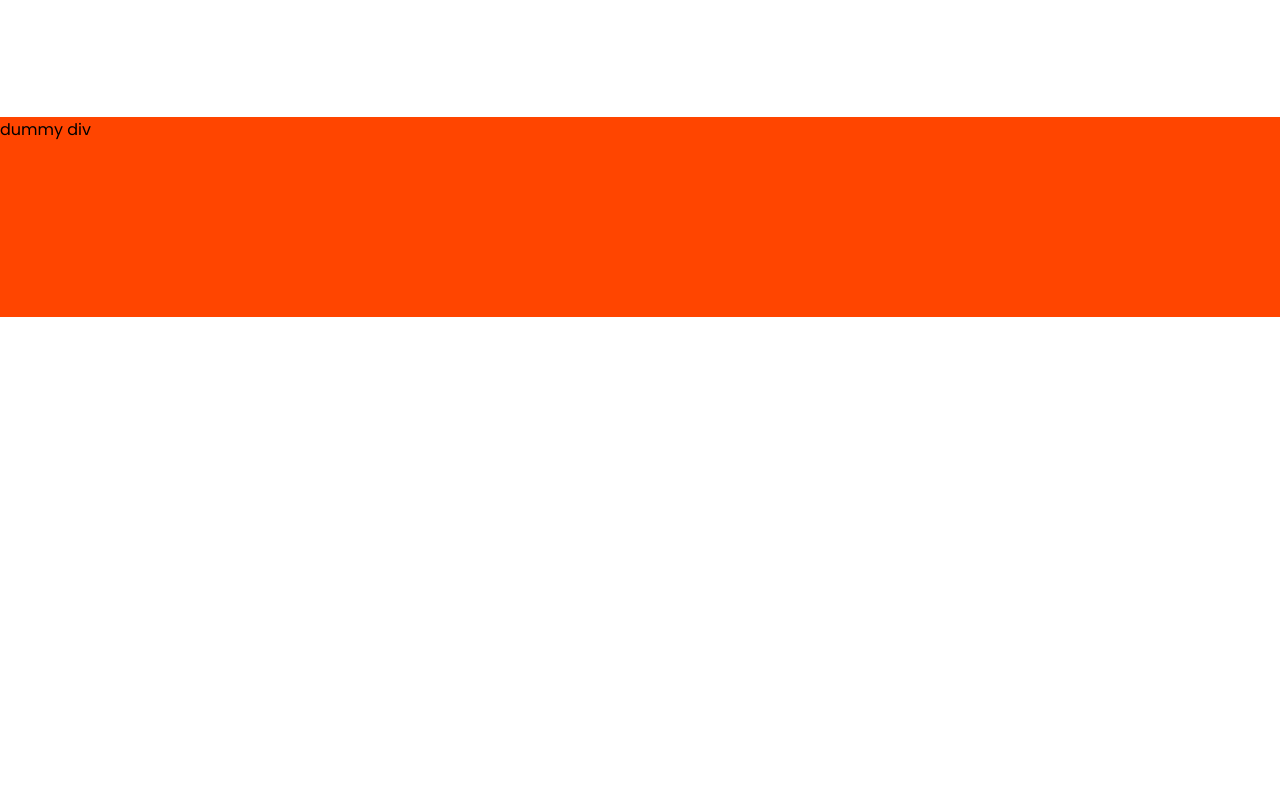
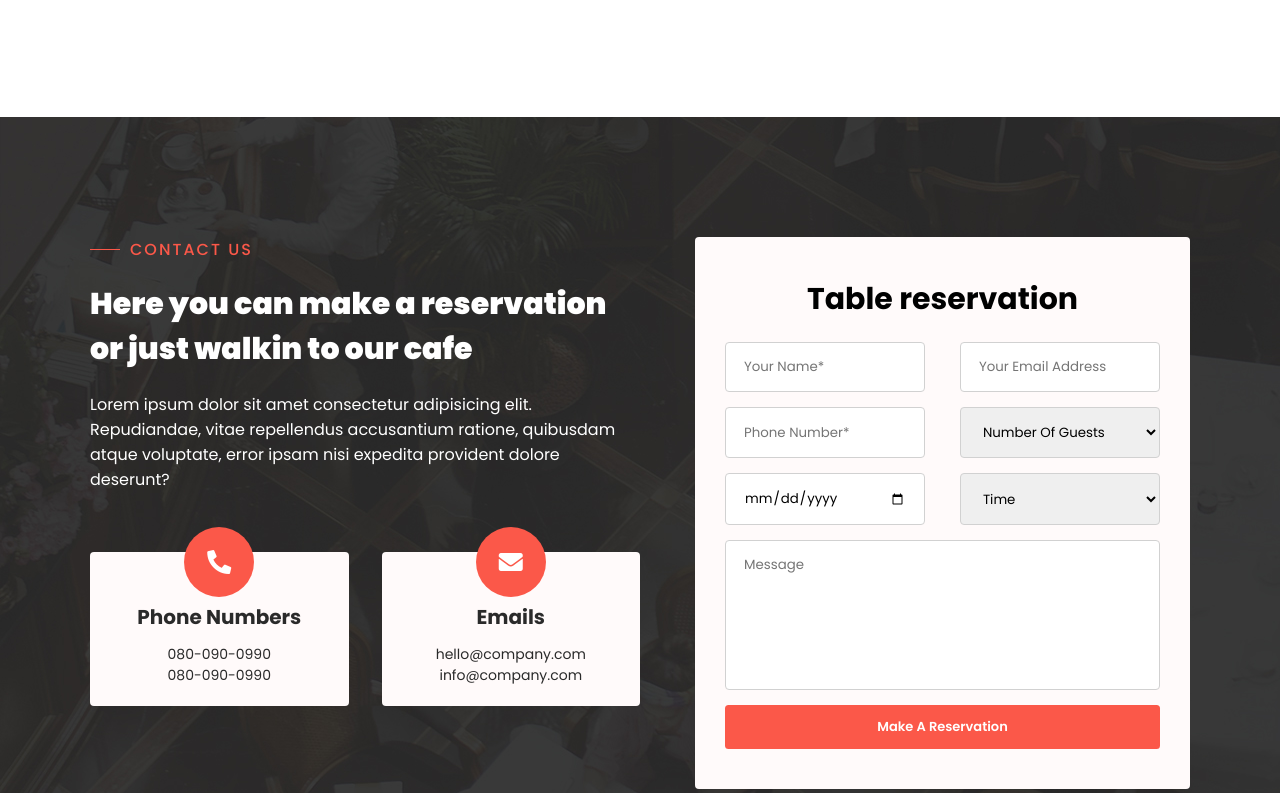
Before and after one commit to mai-cl/klassy-cafe-project, a plain HTML site: page index.html in a window 1280 px wide. Shown: the part 3038-3831 px from the top of the page. Before the commit the page ends 3355 px from the top, so only its background shows below. Drawn offline with Linux system fonts and the light colour scheme.

Commit message:
Agrego estilos para contact-us section

```diff
--- a/assets/css/style.css
+++ b/assets/css/style.css
@@ -133,6 +133,11 @@ body {
     padding: 1.2rem 2.5rem;
     background-color: var(--background-color-1);
     border-radius: 3.5px;
+    cursor: pointer;
+    outline: none;
+    border: none;
+    font-family: inherit;
+    font-weight: 600;
 }
 
 .btn-main {
@@ -478,6 +483,122 @@ h3 {
     border-color: var(--text-color-1);
 }
 
+
+
+/******************** CONTACT US ********************/
+
+.contact-us {
+    background-image: url("../images/reservation-bg.jpg"), linear-gradient(0deg, rgba(0,0,0,.5), rgba(0,0,0,.5));
+    padding: 12rem 0;
+}
+
+.contact-us-content {
+    max-width: var(--width-container);
+    margin: 0 auto;
+    display: flex;
+    justify-content: space-between;
+}
+
+.contact-us-left {
+    flex: 0 1 50%;
+    color: var(--text-color-3);
+}
+
+.contact-cards {
+    display: flex;
+    justify-content: space-between;
+    color: var(--text-color-2);
+}
+
+.contact-card {
+    flex: 0 1 47%;
+    background-color: var(--background-color-2);
+    border-radius: 4px;
+    padding-top: 5rem;
+    padding-bottom: 2rem;
+    margin-top: 6rem;
+    position: relative;
+}
+
+.contact-card-icon {
+    position: absolute;
+    left: 50%;
+    top: -2.5rem;
+    transform: translateX(-50%);
+    background-color: var(--background-color-4);
+    height: 7rem;
+    width: 7rem;
+    border-radius: 50%;
+    color: var(--text-color-3);
+    display: flex;
+    justify-content: center;
+    align-items: center;
+    font-size: 2.4rem;
+}
+
+.contact-card h4 {
+    font-size: 2rem;
+    margin-bottom: 1.2rem;
+}
+
+.contact-card p {
+    font-size: 1.4rem;
+}
+
+.contact-card > * {
+    text-align: center;
+}
+
+.contact-us-right {
+    flex: 0 1 45%;
+    background-color: var(--background-color-2);
+    border-radius: 4px;
+    padding: 4rem 3rem;
+}
+
+.contact-us-right h3 {
+    text-align: center;
+    font-weight: 700;
+    padding: 0;
+    margin-bottom: 2rem;
+}
+
+.contact-us-form {
+    display: flex;
+    justify-content: space-between;
+    flex-wrap: wrap;
+}
+
+.contact-us-form .input-field {
+    width: 46%;
+}
+
+.contact-us-form .input-field,
+.contact-us-form textarea {
+    border-radius: 4px;
+    border: 1px solid rgb(209, 209, 209);
+    font-family: inherit;
+    margin-bottom: 1.5rem;
+    padding: 1.4rem 1.8rem;
+    outline: none;
+}
+
+.contact-us-form .input-field:focus,
+.contact-us-form textarea:focus {
+    border-color: var(--text-color-1);
+}
+
+.contact-us-form textarea {
+    flex: 0 1 100%;
+    resize: none;
+}
+
+.btn-submit {
+    flex: 0 1 100%;
+    background-color: var(--background-color-4);
+    color: var(--text-color-3);
+}
+
 .dummy-div {
     height: 200px;
     background-color: orangered;
--- a/index.html
+++ b/index.html
@@ -165,6 +165,65 @@
             </div>
         </div>
     </section>
+    <section class="contact-us" id="contact-us">
+        <div class="contact-us-content">
+            <div class="contact-us-left">
+                <h2>Contact us</h2>
+                <h3>Here you can make a reservation or just walkin to our cafe</h3>
+                <p>Lorem ipsum dolor sit amet consectetur adipisicing elit. Repudiandae, vitae repellendus accusantium ratione, quibusdam atque voluptate, error ipsam nisi expedita provident dolore deserunt?</p>
+                <div class="contact-cards">
+                    <div class="contact-card">
+                        <div class="contact-card-icon">
+                            <i class="fas fa-phone-alt"></i>
+                        </div>
+                        <h4>Phone Numbers</h4>
+                        <p>080-090-0990</p>
+                        <p>080-090-0990</p>
+                    </div>
+                    <div class="contact-card">
+                        <div class="contact-card-icon">
+                            <i class="fas fa-envelope"></i>
+                        </div>
+                        <h4>Emails</h4>
+                        <p>hello@company.com</p>
+                        <p>info@company.com</p>
+                    </div>
+                </div>
+            </div>
+            <div class="contact-us-right">
+                <h3>Table reservation</h3>
+                <form action="#" class="contact-us-form">
+                    <input type="text" name="name" id="name" class="input-field" placeholder="Your Name*">
+                    <input type="email" name="email" id="email" class="input-field" placeholder="Your Email Address">
+                    <input type="text" name="phone-number" id="phone-number" class="input-field" placeholder="Phone Number*">
+                    <select name="number-guests" id="number-guests" class="input-field" aria-placeholder="Number Of Guests">
+                        <option value="0">Number Of Guests</option>
+                        <option value="1">1</option>
+                        <option value="2">2</option>
+                        <option value="3">3</option>
+                        <option value="4">4</option>
+                        <option value="5">5</option>
+                        <option value="6">6</option>
+                        <option value="7">7</option>
+                        <option value="8">8</option>
+                        <option value="9">9</option>
+                        <option value="10">10</option>
+                        <option value="11">11</option>
+                        <option value="12">12</option>
+                    </select>
+                    <input type="date" name="date" id="date" class="input-field" placeholder="dd/mm/yyyy">
+                    <select name="time" id="time" class="input-field" aria-placeholder="Time">
+                        <option value="0">Time</option>
+                        <option value="breakfast">Breakfast</option>
+                        <option value="lunch">Lunch</option>
+                        <option value="dinner">Dinner</option>
+                    </select>
+                    <textarea name="message" id="message" cols="30" rows="6" placeholder="Message"></textarea>
+                    <input type="submit" value="Make A Reservation" class="btn btn-submit">
+                </form>
+            </div>
+        </div>
+    </section>
     <div class="dummy-div">dummy div</div>
 
     <script src="assets/js/index.js"></script>
```
